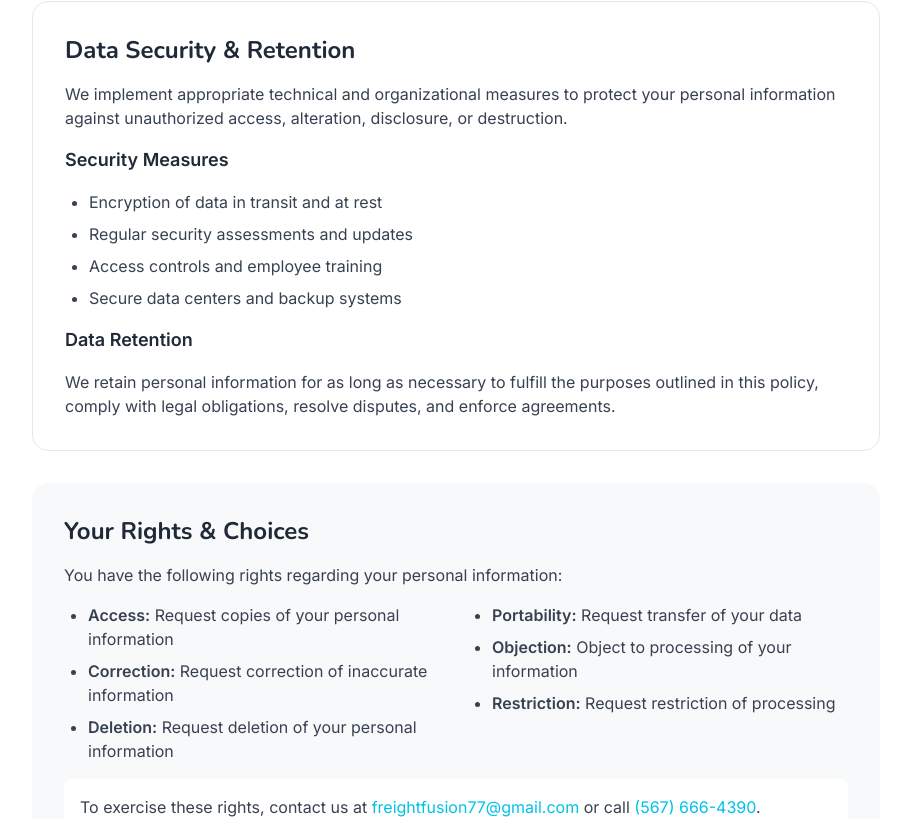
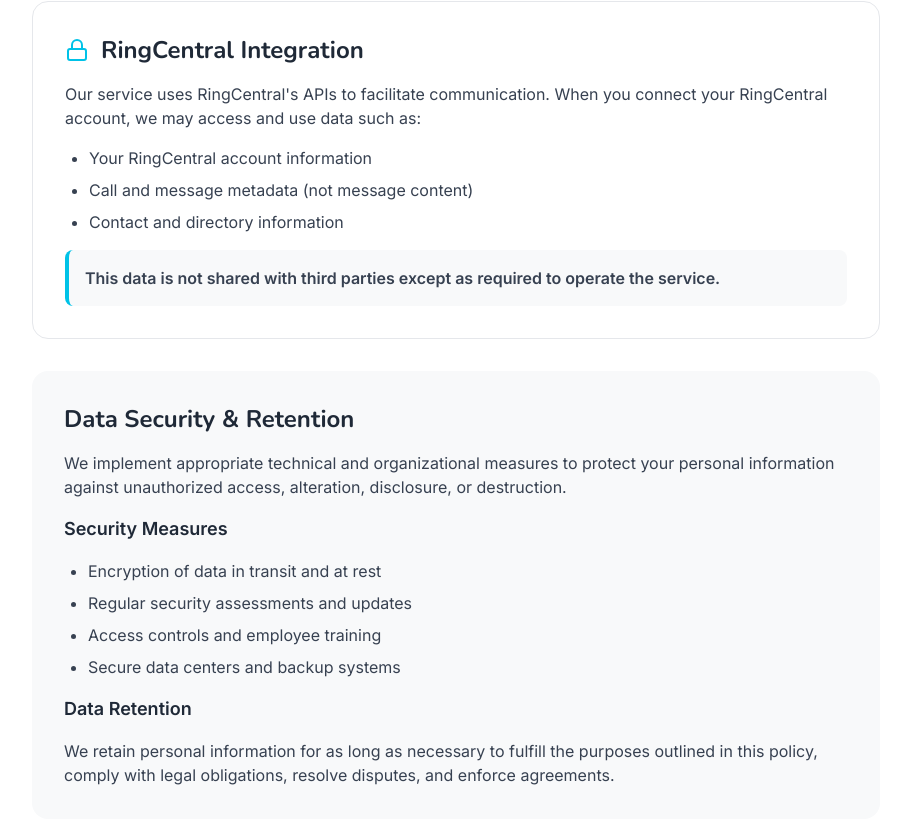
Before and after one commit to EasyRelay/hhs-transportation-llc, a React (Vite) app: page /privacy-policy in a window 1280 px wide. Shown: the part 1601-2420 px from the top of the page, without its empty margins (184-1095 px from the left). Built offline with nearby package versions, Linux system fonts and the light colour scheme.

Commit message:
add ring central

```diff
--- a/src/components/PrivacyPolicy.tsx
+++ b/src/components/PrivacyPolicy.tsx
@@ -103,6 +103,26 @@
           </div>
 
           <div className="bg-white border border-gray-200 rounded-2xl p-8 mb-8">
+            <h2 className="text-2xl font-bold text-gray-800 mb-4 flex items-center" style={{ fontFamily: 'Nunito' }}>
+              <Lock size={24} className="text-[#00c2e7] mr-3" />
+              RingCentral Integration
+            </h2>
+            <div className="space-y-4 text-gray-700" style={{ fontFamily: 'Inter' }}>
+              <p>Our service uses RingCentral's APIs to facilitate communication. When you connect your RingCentral account, we may access and use data such as:</p>
+
+              <ul className="list-disc pl-6 space-y-2">
+                <li>Your RingCentral account information</li>
+                <li>Call and message metadata (not message content)</li>
+                <li>Contact and directory information</li>
+              </ul>
+
+              <p className="mt-4 p-4 bg-[#f8f9fa] rounded-lg border-l-4 border-[#00c2e7]">
+                <strong>This data is not shared with third parties except as required to operate the service.</strong>
+              </p>
+            </div>
+          </div>
+
+          <div className="bg-[#f8f9fa] rounded-2xl p-8 mb-8">
             <h2 className="text-2xl font-bold text-gray-800 mb-4" style={{ fontFamily: 'Nunito' }}>
               Data Security & Retention
             </h2>
```
